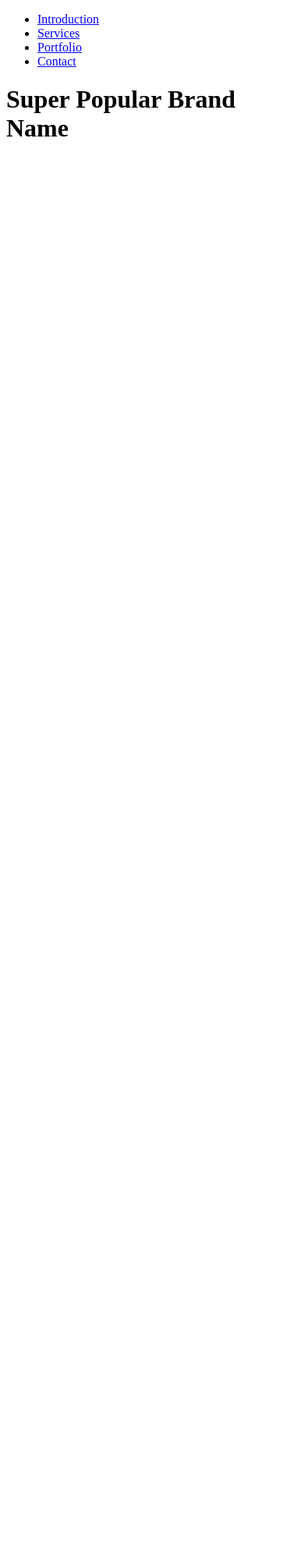
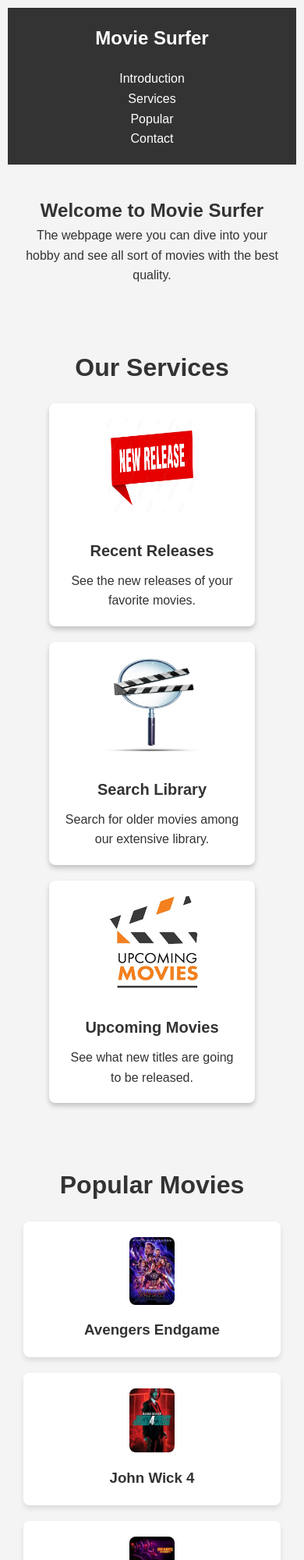
Before and after one commit to JuanGonzalezCuadros/Multi-Section-Homepage, a plain HTML site: page index.html in a window 390 px wide. Shown: the top 2000 px of the page at 78% size. Before the commit the page ends 844 px from the top, so only its background shows below. Drawn offline with Linux system fonts and the light colour scheme.

Commit message:
Project Completed

```diff
--- a/index.html
+++ b/index.html
@@ -8,15 +8,75 @@
 </head>
 <body>
     <header>
+        <h1>Movie Surfer</h1>
         <nav>
             <ul>
                 <li><a href="#introduction">Introduction</a></li>
                 <li><a href="#services">Services</a></li>
-                <li><a href="#portfolio">Portfolio</a></li>
+                <li><a href="#popular">Popular</a></li>
                 <li><a href="#contact">Contact</a></li>
             </ul>
         </nav>
-        <h1>Super Popular Brand Name</h1>
     </header>
+
+    <section id="introduction">
+        <h1>Welcome to Movie Surfer</h1>
+        <p>The webpage were you can dive into your hobby and see all sort of movies with the best quality.</p>
+    </section>
+
+    <section id="services">
+        <h2>Our Services</h2>
+        <div class="services-container">
+            <div class="service-card">
+                <img src="media/New_Release.png" alt="Recent Releases" width="214" height="230">
+                <h3>Recent Releases</h3>
+                <p>See the new releases of your favorite movies.</p>
+            </div>
+            <div class="service-card">
+                <img src="media/Search_Movie.png" alt="Search Library"width="214" height="230">
+                <h3>Search Library</h3>
+                <p>Search for older movies among our extensive library.</p>
+            </div>
+            <div class="service-card">
+                <img src="media/Upcoming_Movies.png" alt="Upcoming Movies"width="214" height="230">
+                <h3>Upcoming Movies</h3>
+                <p>See what new titles are going to be released.</p>
+            </div>
+        </div>
+    </section>
+
+    <section id="popular">
+        <h2>Popular Movies</h2>
+        <div class="portfolio-container">
+            <div class="portfolio-item">
+                <a href="https://en.wikipedia.org/wiki/Avengers:_Endgame"><img src="media/Avengers_Endgame.jpg" alt="Avengers Endgame"></a>
+                <h3>Avengers Endgame</h3>
+            </div>
+            <div class="portfolio-item">
+                <a href="https://en.wikipedia.org/wiki/John_Wick:_Chapter_4"><img src="media/John_Wick_4.jpg" alt="John Wick 4"></a>
+                <h3>John Wick 4</h3>
+            </div>
+            <div class="portfolio-item">
+                <a href="https://en.wikipedia.org/wiki/Five_Nights_at_Freddy%27s_(film)"><img src="media/Five_Nights_At_Freddy's.jpg" alt="Five Nights At Freddy's"></a>
+                <h3>Five Nights At Freddy's</h3>
+            </div>
+        </div>
+    </section>
+
+    <section id="contact">
+        <h2>Contact Us</h2>
+        <form action="/submit-form" method="POST">
+            <label for="name">Name</label><br>
+            <input type="text" id="name" name="name" required><br>
+
+            <label for="email">Email</label><br>
+            <input type="email" id="email" name="email" required><br>
+
+            <label for="message">Message</label><br>
+            <textarea id="message" name="message" required></textarea><br>
+
+            <button type="submit">Submit</button>
+        </form>
+    </section>
 </body>
 </html>
--- a/style.css
+++ b/style.css
@@ -0,0 +1,183 @@
+* {
+    margin: 0;
+    padding: 0;
+    box-sizing: border-box;
+}
+
+body {
+    font-family: Arial, sans-serif;
+    background-color: #f4f4f4;
+    color: #333;
+    line-height: 1.6;
+}
+
+header {
+    background-color: #333;
+    color: #fff;
+    padding: 20px;
+    text-align: center;
+}
+
+header h1 {
+    font-size: 3rem;
+}
+
+nav ul {
+    list-style-type: none;
+    display: flex;
+    justify-content: center;
+    margin-top: 20px;
+}
+
+nav ul li {
+    margin: 0 20px;
+}
+
+nav ul li a {
+    color: #fff;
+    text-decoration: none;
+    font-size: 1rem;
+}
+
+nav ul li a:hover {
+    color: #ddd;
+}
+
+section {
+    padding: 40px 20px;
+    text-align: center;
+}
+
+section h2 {
+    margin-bottom: 20px;
+    font-size: 2rem;
+}
+
+.services-container {
+    display: flex;
+    justify-content: space-around;
+    gap: 20px;
+    flex-wrap: wrap;
+}
+
+.service-card {
+    background-color: #fff;
+    padding: 20px;
+    width: 30%;
+    border-radius: 8px;
+    box-shadow: 0 4px 6px rgba(0, 0, 0, 0.2);
+    text-align: center;
+}
+
+.service-card img {
+    width: 120px;
+    height: 120px;
+    margin-bottom: 25px;
+}
+
+.service-card h3 {
+    margin-bottom: 10px;
+    font-size: 1.25rem;
+}
+
+.service-card p {
+    font-size: 1rem;
+}
+
+.portfolio-container {
+    display: grid;
+    grid-template-columns: repeat(auto-fill, min-max(300px, 1fr));
+    gap: 20px;
+}
+
+.portfolio-item {
+    text-align: center;
+    background-color: #fff;
+    padding: 20px;
+    border-radius: 8px;
+    box-shadow: 0 4px 6px rgba(0, 0, 0, 0.1);
+}
+
+.portfolio-item img {
+    width: 20%;
+    height: auto;
+    border-radius: 8px;
+}
+
+.portfolio-item h3 {
+    margin-top: 10px;
+}
+
+form {
+    display: flex;
+    flex-direction: column;
+    gap: 15px;
+    max-width: 75%;
+    margin: 0 auto;
+    background-color: #fff;
+    padding: 20px;
+    border-radius: 8px;
+    box-shadow: 0 4px 6px rgba(0, 0, 0, 0.1);
+}
+
+label {
+    font-size: 1rem;
+}
+
+input, textarea {
+    padding: 10px;
+    font-size: 1rem;
+    border: 1px solid #ccc;
+    border-radius: 5px;
+}
+
+button {
+    padding: 10px;
+    background-color: #333;
+    color: #fff;
+    border: none;
+    border-radius: 5px;
+    cursor: pointer;
+}
+
+button:hover {
+    background-color: #555;
+}
+
+@media (max-width: 768px) {
+    header h1 {
+        font-size: 1.5rem;
+    }
+
+    nav ul {
+        flex-direction: column;
+    }
+
+    .services-container {
+        flex-direction: column;
+        align-items: center;
+    }
+
+    .service-card {
+        width: 80%;
+    }
+
+    .portfolio-container {
+        grid-template-columns: 1fr;
+    }
+}
+
+@media (max-width: 480px) {
+    body {
+        padding: 10px;
+    }
+
+    form {
+        width: 100%;
+        padding: 15px;
+    }
+
+    input, textarea, button {
+        font-size: 0.9rem;
+    }
+}
```
Also changed, not shown: media/Avengers_Endgame.jpg (added), media/Five_Nights_At_Freddy's.jpg (added), media/John_Wick_4.jpg (added), media/New_Release.png (added), media/Search_Movie.png (added), media/Upcoming_Movies.png (added).
